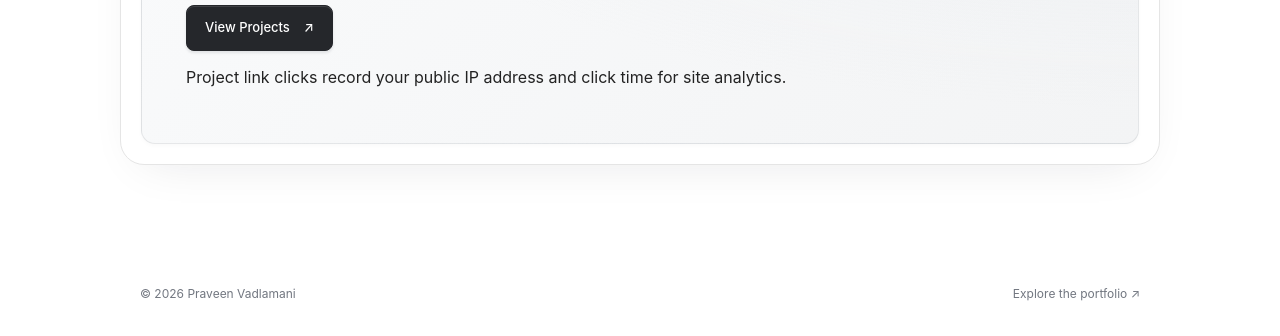
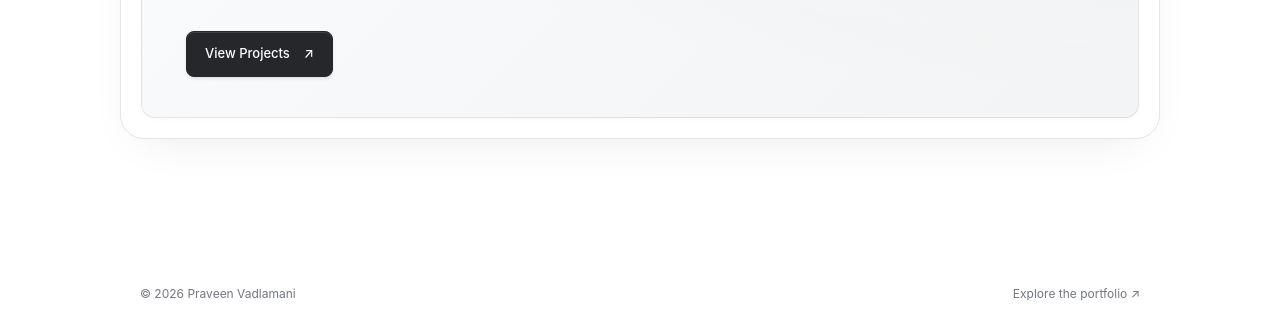
Before and after one commit to Jinneo/Jinneo.github.io, a website: page index.html in a window 1280 px wide. Shown: the part 426-762 px from the top of the page. Drawn offline with Linux system fonts and the light colour scheme.

Commit message:
Remove tracking notice from homepage

```diff
--- a/index.html
+++ b/index.html
@@ -25,7 +25,6 @@
             <a class="button primary" href="work.html">View Projects <span aria-hidden="true">↗</span></a>
             <button hidden class="button secondary" data-resource="contact">Contact Me</button>
           </div>
-          <p data-tracking-notice hidden>Project link clicks record your public IP address and click time for site analytics.</p>
         </div>
       </div>
     </section>
--- a/tracking.js
+++ b/tracking.js
@@ -2,8 +2,6 @@
   const endpoint = window.PORTFOLIO_TRACKING_ENDPOINT;
   if (!endpoint) return;
   try { if (new URL(endpoint).protocol !== 'https:') return; } catch { return; }
-  const notice = document.querySelector('[data-tracking-notice]');
-  if (notice) notice.hidden = false;
   const track = event => {
     if (!event.isTrusted || (event.type === 'auxclick' && event.button !== 1)) return;
     try {
```
